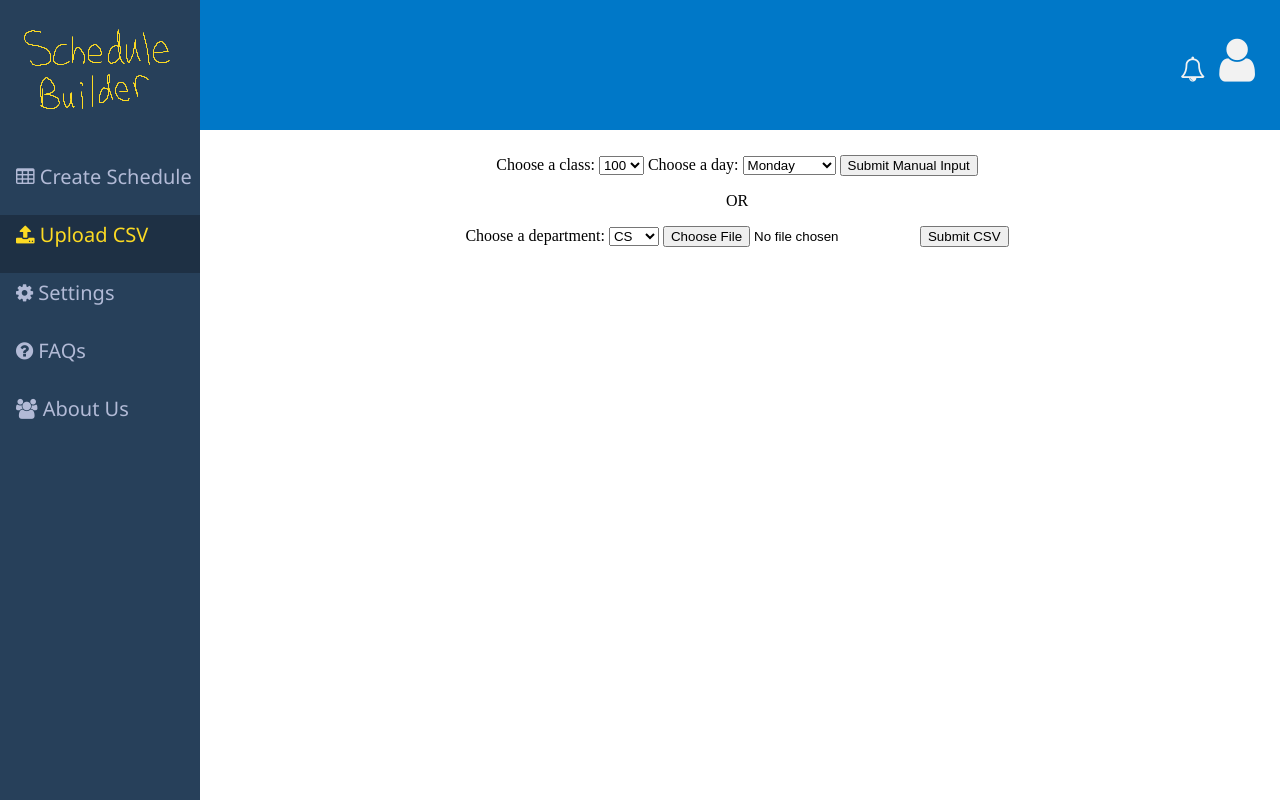
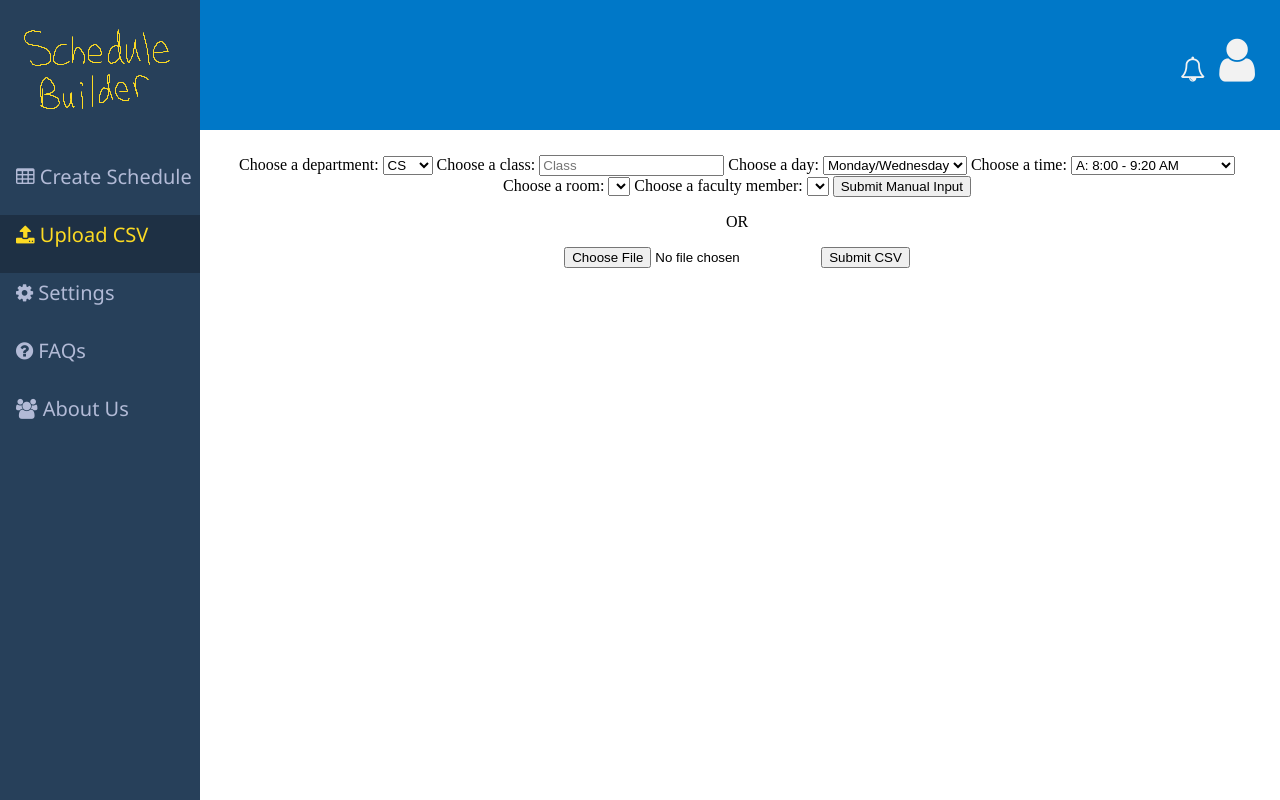
Before and after one commit to allisons212/499Team5, a Flask app: page /uploadCSV in a window 1280 px wide. Run offline with Flask 2, Linux system fonts and the light colour scheme; lists and menus that the app fills with data are empty; some libraries are stand-ins or nearby versions.

Commit message:
merge back and front woohoo

```diff
--- a/Databasing/testDataOperation.py
+++ b/Databasing/testDataOperation.py
@@ -28,12 +28,12 @@ def main():
     # Test try-catch block for import CSV methods
     try:
         # CS Department and OKT
-        course_csv_file = "ClassData/Dept1ClassDataConflicts.csv"
+        course_csv_file = "../ClassData/Dept1ClassDataConflicts.csv"
         department_abbr = "CS"
         data_operation.importCSV(course_csv_file, "ClassData/Dept1Rooms.csv", department_abbr)
 
         # ECE Department and ENG
-        course_csv_file = "ClassData/Dept2ClassData.csv"
+        course_csv_file = "../ClassData/Dept2ClassData.csv"
         department_abbr = "ECE"
         data_operation.importCSV(course_csv_file, "ClassData/Dept2Rooms.csv", department_abbr)
 
--- a/app.py
+++ b/app.py
@@ -1,5 +1,14 @@
+
 from flask import Flask, render_template, redirect, url_for, request
 from flask_navigation import Navigation #pip install flask_navigation
+import firebase_admin #pip install firebase_admin
+from Databasing.RoomTable import *
+from Databasing.DataOperationEnums import *
+from Databasing.DataOperationException import *
+
+# connect to firebase
+cred_obj = firebase_admin.credentials.Certificate('static/coursescheduler499-firebase-adminsdk-bzx0b-bfaba8ef2f.json') #input path to file here
+default_app = firebase_admin.initialize_app(cred_obj)
 
 app = Flask(__name__)
 nav = Navigation(app)
@@ -58,10 +67,15 @@ def generate_schedule():
 def settings():
     return render_template('settings.html')
 
-
-@app.route('/uploadCSV')
+@app.route('/uploadCSV', methods=['GET', 'POST'])
 def upload_csv():
-    return render_template('uploadCSV.html')
+    error = 0
+    if request.method == 'POST':
+        if request.form['classNum'] > 999 or request.form['classNum'] < 100:
+            error = 1
+        else:
+            error = 0
+    return render_template('uploadCSV.html', error=error)
 
 
 if __name__ == '__main__':
--- /dev/null
+++ b/static/js/uploadCSVjs.js
@@ -0,0 +1,43 @@
+// Import the functions you need from the SDKs you need
+import { initializeApp } from "https://www.gstatic.com/firebasejs/9.10.0/firebase-app.js";
+import {
+    getDatabase,
+    ref,
+    onValue as _onValue,
+    child,
+} from "https://www.gstatic.com/firebasejs/9.10.0/firebase-database.js";
+
+import { getAnalytics } from "https://www.gstatic.com/firebasejs/9.10.0/firebase-analytics.js";
+// TODO: Add SDKs for Firebase products that you want to use
+// https://firebase.google.com/docs/web/setup#available-libraries
+
+// Your web app's Firebase configuration
+// For Firebase JS SDK v7.20.0 and later, measurementId is optional
+const firebaseConfig = {
+    apiKey: "AIzaSyDpRnVPxpDY8qXPbe9GPZGOgfPwlSGiTAk",
+    authDomain: "coursescheduler499.firebaseapp.com",
+    databaseURL: "https://coursescheduler499-default-rtdb.firebaseio.com",
+    projectId: "coursescheduler499",
+    storageBucket: "coursescheduler499.appspot.com",
+    messagingSenderId: "499198271274",
+    appId: "1:499198271274:web:3aa01385d66f9759060853",
+    measurementId: "G-8GZ9VBXDJ1",
+};
+
+function makeNewClass(classroom, dayA, dayP, prof, room, seatNum, time, timeBlock) {
+    var classData = {
+        ClassroomAssignment: classroom,
+        DayAssignment: dayA,
+        DayPreferences: dayP,
+        FacultyAssignment: prof,
+        RoomPreferences: room,
+        SeatsOpen: seatNum,
+        TimeAssignment: time,
+        TimeBlockPreferences: timeBlock,
+    };
+
+    var newUploadKey = firebase.database().ref().child('Department Courses').push().key;
+
+    var updates = {};
+
+}
--- a/templates/uploadCSV.html
+++ b/templates/uploadCSV.html
@@ -64,39 +64,58 @@
 
 <div class="main" align="center">
     <div>
-        <form>
-            <label for ="class">Choose a class:</label>
-            <select id = "class" name ="class" required>
-                <option value="100">100</option>
-                <option value="105">105</option>
-            </select>
-            <label for="day">Choose a day:</label>
-            <select id = "day" name="day" required>
-                <option value="M">Monday</option>
-                <option value="T">Tuesday</option>
-                <option value="W">Wednesday</option>
-                <option value="R">Thursday</option>
-                <option value="F">Friday</option>
-            </select>
-            <input type="submit" value="Submit Manual Input"/>
-        </form>
-    </div>
-    <div>
-        <p>OR</p>
-    </div>
-    <div>
-        <form action="">
+        <form action="" method="post">
+
             <label for="department">Choose a department:</label>
             <select id="department" name="dept" required>
                 <option value="CS">CS</option>
                 <option value="ECE">ECE</option>
                 <option value="CPE">CPE</option>
             </select>
+
+            <label for ="class">Choose a class:</label>
+            <input type="text" placeholder="Class" name="class" value="{{ request.form.classNum }}">
+            <label for="day">Choose a day:</label>
+            <select id = "day" name="day" required>
+                <option value="MW">Monday/Wednesday</option>
+                <option value="TR">Tuesday/Thursday</option>
+            </select>
+
+
+            <label for="time">Choose a time:</label>
+            <select id = "time" name="time" required>
+                <option value="A">A: 8:00 - 9:20 AM</option>
+                <option value="B">B: 9:40 - 11:00 AM</option>
+                <option value="C">C: 11:20 AM - 12:40 PM</option>
+                <option value="D">D: 1:00 - 2:20 PM</option>
+                <option value="E">E: 2:40 - 4:00 PM</option>
+                <option value="F">F: 4:20 - 5:40 PM</option>
+                <option value="G">G: 6:00 - 7:20 PM</option>
+            </select>
+            <label for="room">Choose a room:</label>
+            <select id="room" name="room" required>
+
+            </select>
+            <label for="prof">Choose a faculty member:</label>
+            <select id="prof" name="faculty" required>
+            </select>
+            <input type="submit" value="Submit Manual Input"/>
+        </form>
+        {% if error == 1 %}
+                <p class="error"><strong>Error:</strong> Invalid class number. </p>
+        {% endif %}
+    </div>
+    <div>
+        <p>OR</p>
+    </div>
+    <div>
+        <form action="" method="post">
             <input type="file" id="uploadCSV" accept="text/csv" required/>
             <input type="submit" value="Submit CSV"/>
         </form>
     </div>
 </div>
+<script defer type="module" src="../static/js/uploadCSVjs.js"></script>
 </body>
 
 </html>
```
Also changed, not shown: Databasing/DataOperation.py (+4 -4 lines).
